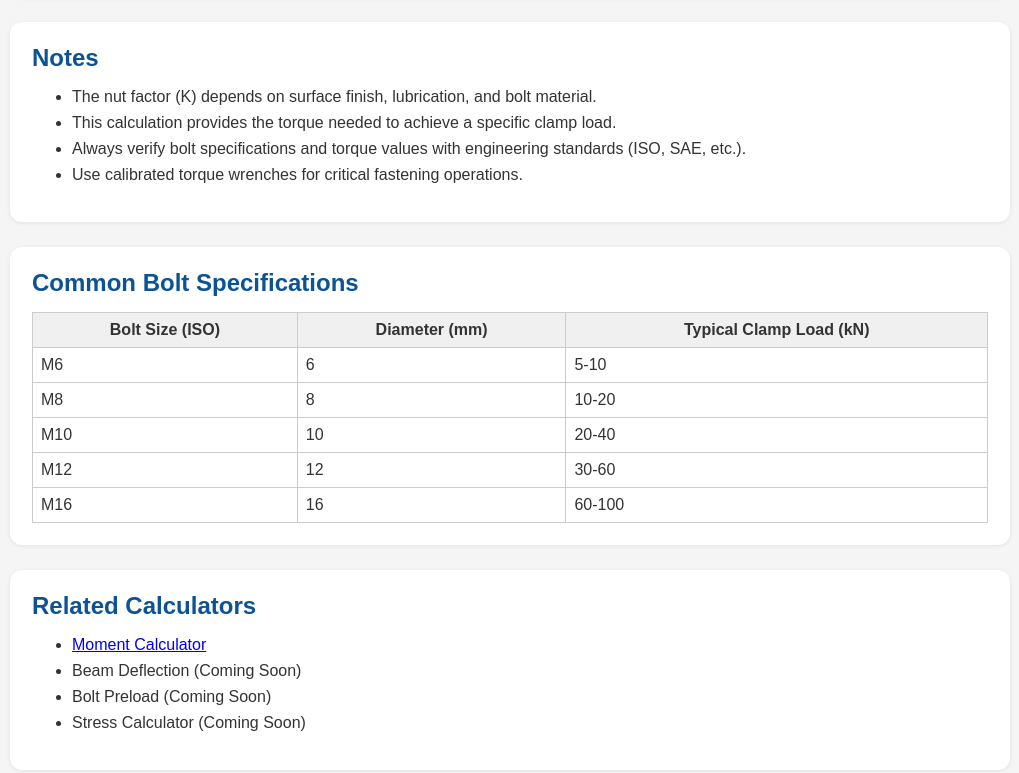
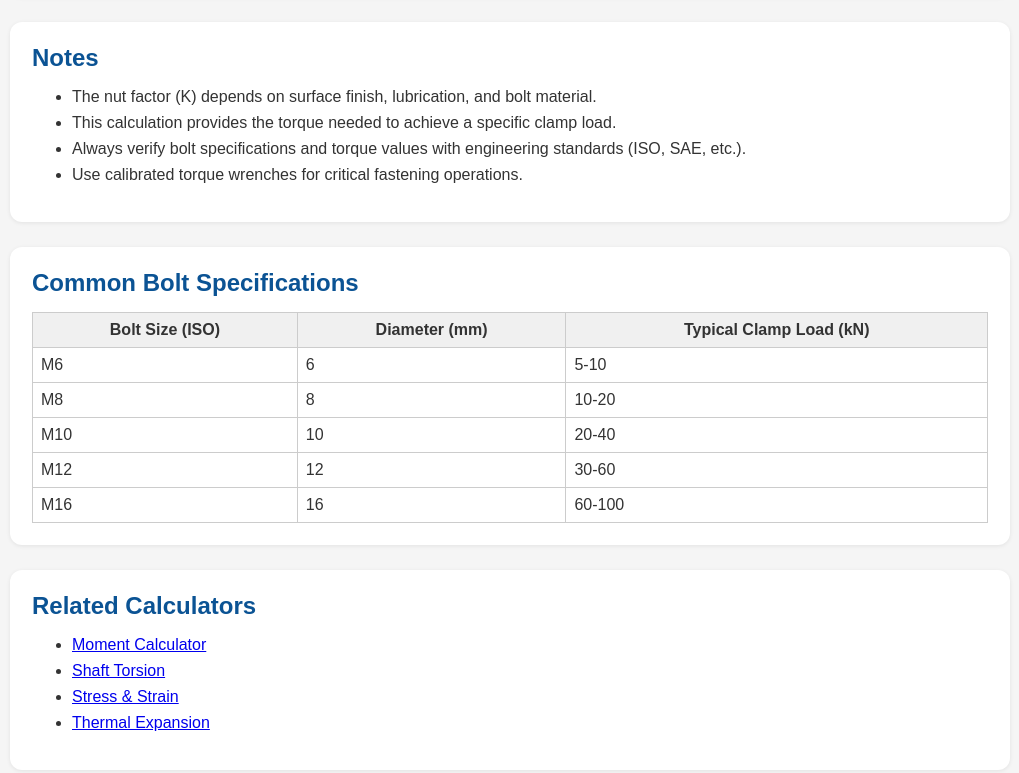
Before and after one commit to laheyengineering-lab/Engineering-Calcs-Pro, a plain HTML site: page calculators/bolt-torque.html in a window 1280 px wide. Shown: the part 1602-2375 px from the top of the page, without its empty margins (130-1149 px from the left). Drawn offline with Linux system fonts and the light colour scheme.

Commit message:
Update Bolt Torque calculator with links to new calculators (Stress & Strain, Shaft Torsion, Thermal Expansion)

```diff
--- a/calculators/bolt-torque.html
+++ b/calculators/bolt-torque.html
@@ -642,11 +642,11 @@ Use calibrated torque wrenches for critical fastening operations.
 
 <li><a href="moment.html">Moment Calculator</a></li>
 
-<li>Beam Deflection (Coming Soon)</li>
+<li><a href="shaft-torsion.html">Shaft Torsion</a></li>
 
-<li>Bolt Preload (Coming Soon)</li>
+<li><a href="stress-strain.html">Stress & Strain</a></li>
 
-<li>Stress Calculator (Coming Soon)</li>
+<li><a href="thermal-expansion.html">Thermal Expansion</a></li>
 
 
 </ul>
```
